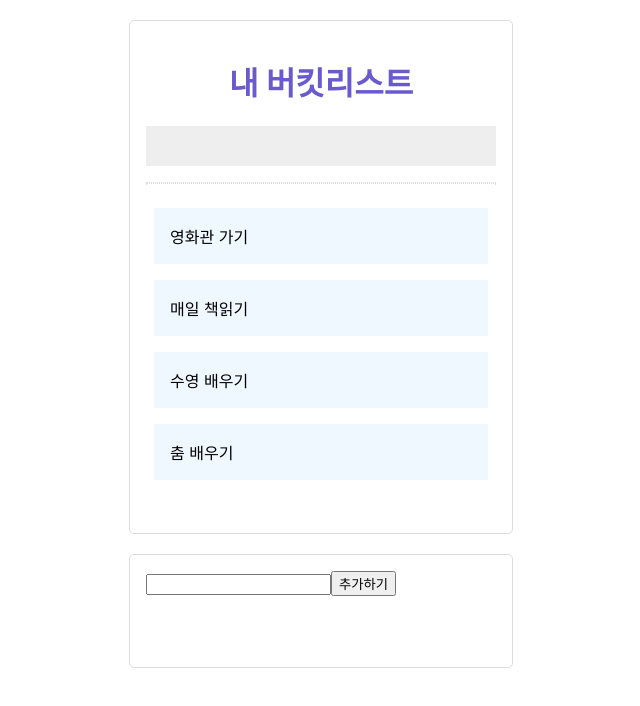
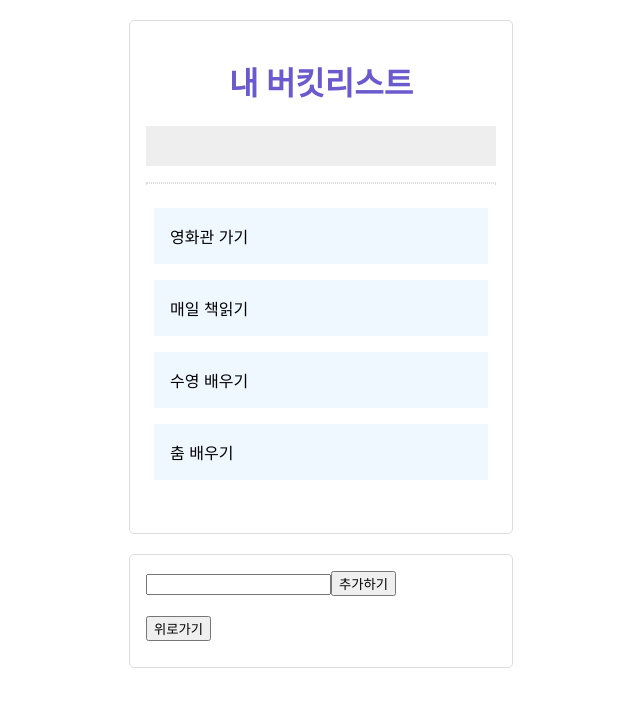
Before and after one commit to bbjoite09/React_Project, a React (Create React App) app in the folder bucket_list/: page / in a window 1280 px wide. Shown: the top 706 px of the page, without its empty margins (319-959 px from the left). Built offline with nearby package versions, Linux system fonts and the light colour scheme.

Commit message:
feat : scrollTo()

```diff
--- a/bucket_list/src/App.js
+++ b/bucket_list/src/App.js
@@ -84,6 +84,13 @@ class App extends React.Component {
                 <Input>
                     <input type="text" ref={this.text}/>
                     <button onClick={this.addBucketList}>추가하기</button>
+                    <br/><br/>
+                    <button
+                        onClick={() => {
+                            window.scrollTo({top:0, left:0, behavior: "smooth"});
+                        }}>위로가기
+                    </button>
+
                 </Input>
             </div>
         );
```
